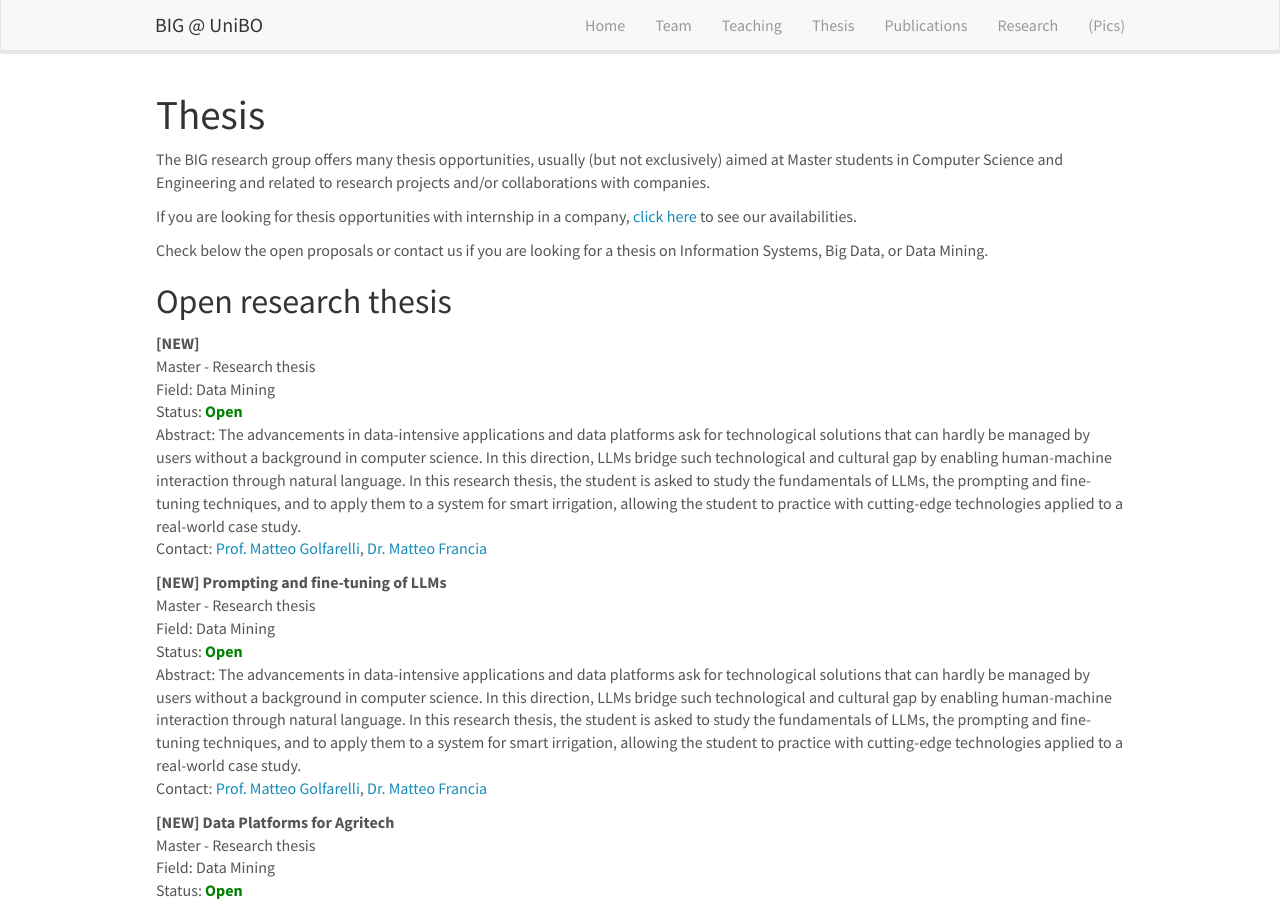
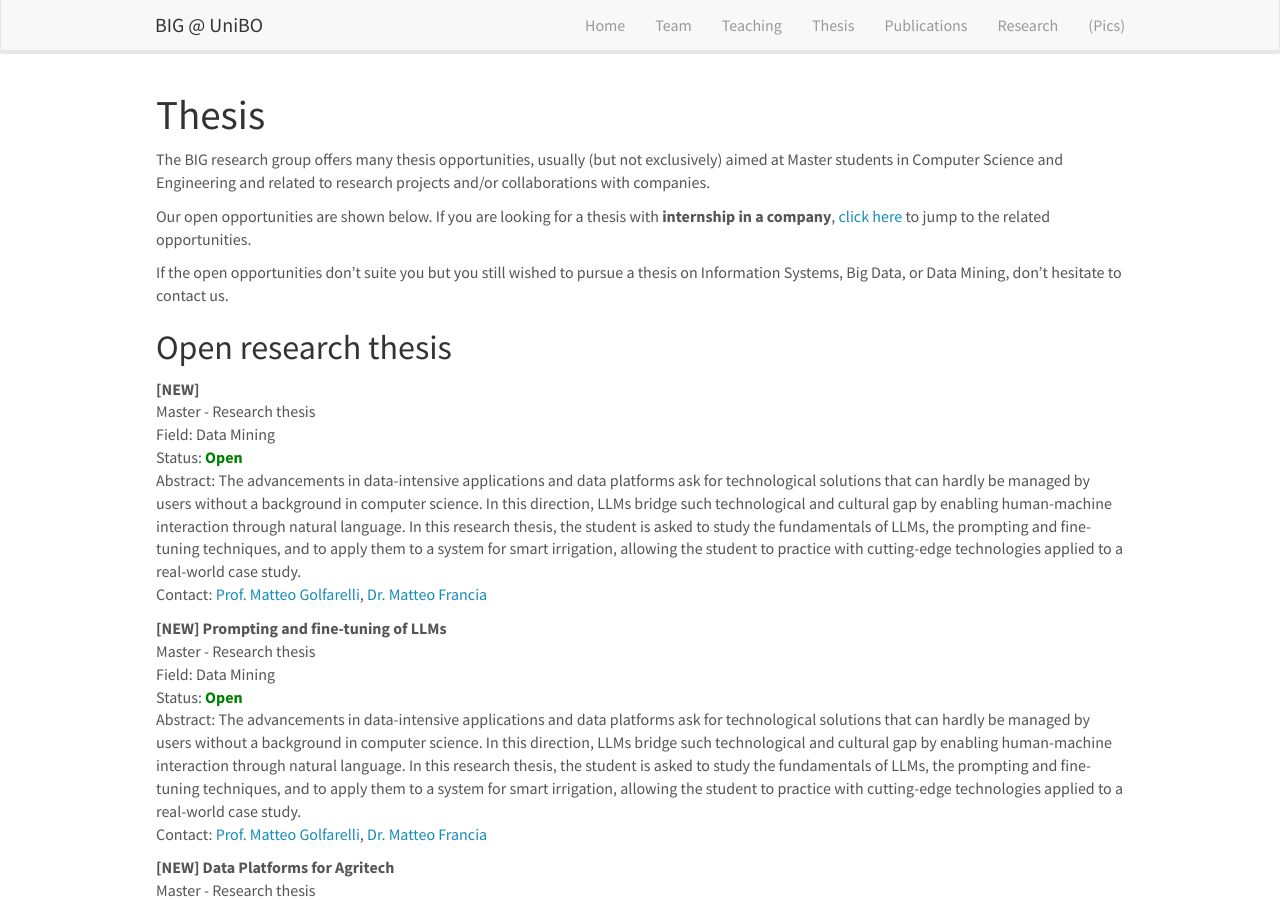
Before and after one commit to big-unibo/big-unibo.github.io, a Jekyll site: the page built from _pages/thesis.md, in a window 1280 px wide and 900 px high. Built offline with Jekyll 4.4.1, drawn with Linux system fonts in a browser that asks for light colours; nearby versions of some CDN libraries; some of the changed text lies outside the part shown.

Commit message:
new theses

```diff
--- a/_data/thesis.yml
+++ b/_data/thesis.yml
@@ -170,7 +170,7 @@
   location: company
   status: Open
   year:
-  contact: "<a href='mailto:alessandra.lumini@unibo.it'>Prof. Alessandra Lumini</a>"
+  contact: "<a href='mailto:matteo.golfarelli@unibo.it'>Prof. Matteo Golfarelli</a>, <a href='mailto:alessandra.lumini@unibo.it'>Prof. Alessandra Lumini</a>"
   supervisor:
   co-supervisor:
   student:
@@ -196,12 +196,12 @@
 
 ###
 
-- title: \[NEW\] Big Data Analytics presso Easy Market
+- title: Big Data Analytics presso Easy Market
   level: Master
   field: Big Data
   type: Project thesis
   location: company
-  status: Closed
+  status: ClosedToCheck
   year: 2023
   contact: "<a href='mailto:matteo.golfarelli@unibo.it'>Prof. Matteo Golfarelli</a>, <a href='mailto:enrico.gallinucci@unibo.it'>Dr. Enrico Gallinucci</a>"
   abstract: |
--- a/_pages/thesis.md
+++ b/_pages/thesis.md
@@ -10,9 +10,9 @@ permalink: /thesis/
 
 The BIG research group offers many thesis opportunities, usually (but not exclusively) aimed at Master students in Computer Science and Engineering and related to research projects and/or collaborations with companies.
 
-If you are looking for thesis opportunities with internship in a company, <a href="">click here</a> to see our availabilities.
+Our open opportunities are shown below. If you are looking for a thesis with <span style='font-weight:bold'>internship in a company</span>, <a href="#open-thesis-with-companies">click here</a> to jump to the related opportunities.
 
-Check below the open proposals or contact us if you are looking for a thesis on Information Systems, Big Data, or Data Mining.
+If the open opportunities don't suite you but you still wished to pursue a thesis on Information Systems, Big Data, or Data Mining, don't hesitate to contact us.
 
 ## Open research thesis
 
```
